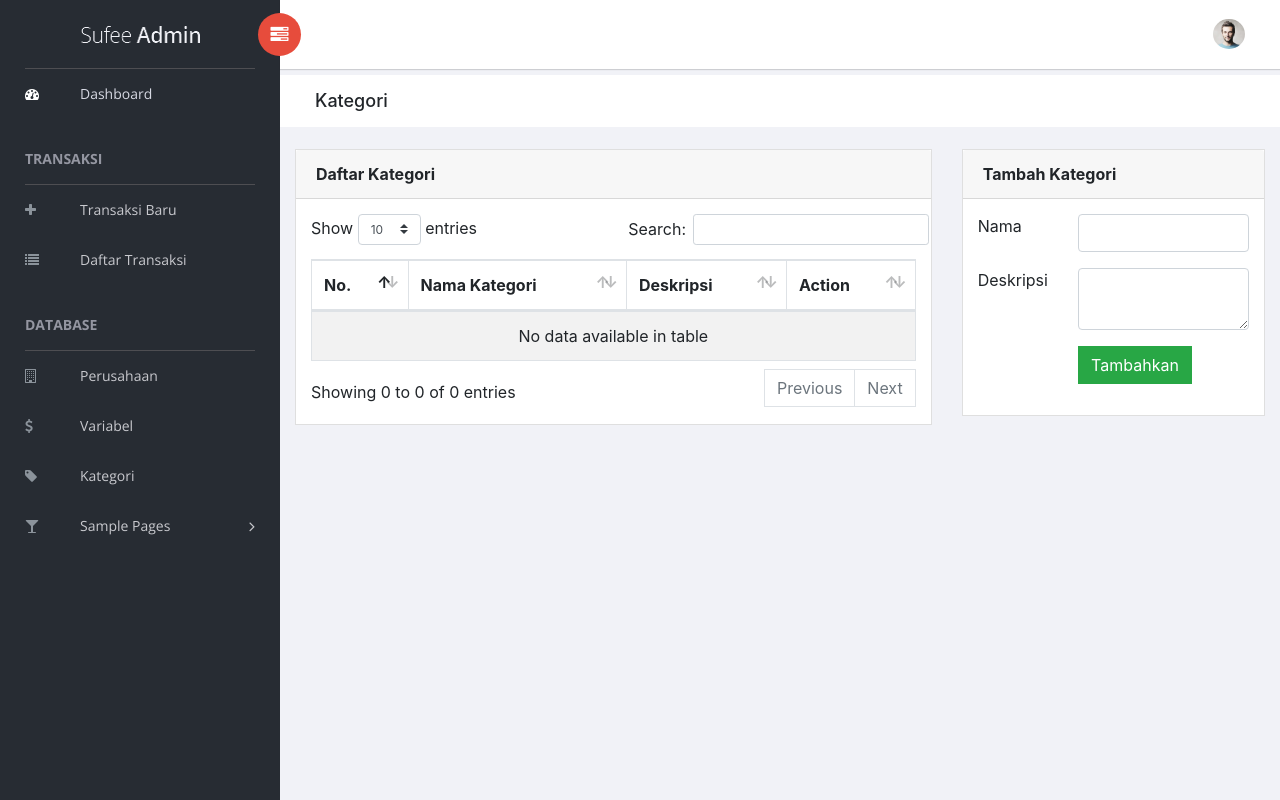
After one commit to adnansurya/sdit, a PHP site: page /kategori.php in a window 1280 px wide. The commit adds this page. Run offline with PHP 8.4, Linux system fonts and the light colour scheme; data that the repository does not hold is empty; a stand-in replaces the project's code that opens the database connection.

Commit message:
add kategori menu

```diff
--- /dev/null
+++ b/kategori.php
@@ -0,0 +1,197 @@
+<?php include('partials/global.php'); ?>
+<!doctype html>
+<html class="no-js" lang="en">
+
+
+<head>
+    <?php include('partials/head.php'); ?>
+    <title><?php echo $webname; ?> - Kategori</title>
+    <link rel="stylesheet" href="vendors/datatables.net-bs4/css/dataTables.bootstrap4.min.css">
+    <link rel="stylesheet" href="vendors/datatables.net-buttons-bs4/css/buttons.bootstrap4.min.css">
+
+</head>
+
+<body>
+    <!-- Left Panel -->
+    <?php include('partials/sidebar.php'); ?>
+    <!-- Left Panel -->
+
+    <!-- Right Panel -->
+
+    <div id="right-panel" class="right-panel">
+
+        <!-- Header-->
+        <?php include('partials/topbar.php'); ?>
+        <!-- Header-->
+
+        <div class="breadcrumbs">
+            <div class="col-sm-4">
+                <div class="page-header float-left">
+                    <div class="page-title">
+                        <h1>Kategori</h1>
+                    </div>
+                </div>
+            </div>
+        </div>
+
+        <div class="content mt-3">
+            <div class="row">
+                <div class="col-md-8">
+                    <div class="card">
+                        <div class="card-header">
+                            <strong>Daftar Kategori</strong>
+                        </div>
+                        <div class="card-body">
+
+                            <table id="datatable" class="table table-striped table-bordered">
+                                <thead>
+                                    <tr>
+                                        <th>No.</th>
+                                        <th>Nama Kategori</th>
+                                        <th>Deskripsi</th>
+                                        <th>Action</th>
+                                    </tr>
+                                </thead>
+                                <tbody>
+                                <?php
+                                    include('api/db_access.php');
+                                    $load = mysqli_query($conn, "SELECT * FROM kaegori ORDER BY nama_kategori ASC");
+                                    $nomor = 1;
+                                    while ($row = mysqli_fetch_array($load)){
+                                        echo '<tr>';
+                                        echo '<td>'.$nomor.'</td>';
+                                        echo '<td>'.$row['nama_kategori'].'</td>';
+                                        echo '<td>'.$row['deskripsi'].'</td>';
+                                        echo '<td>
+                                            <button type="button" class="btn btn-info btn-sm" data-toggle="modal" data-target="#detailModal"
+                                            data-id="'.$row['id_var'].'" data-kurs="'.$row['usd_to_rp'].'" data-hba="'.$row['hba'].'" data-tgl="'.$row['tanggal'].'"><i class="fa fa-edit"></i> Edit</button>
+                                            <a class="btn btn-danger btn-sm" href=form/variabel_delete.php?id='.$row['id_var'].'><i class="fa fa-trash"></i> Hapus</a>';
+
+                                        echo '</td></tr>';
+                                        $nomor++;
+                                    }
+                                ?>
+                                </tbody>
+                            </table>
+                        </div>
+                    </div>
+                </div>
+                <div class="col-md-4">
+
+                    <div class="card">
+                        <div class="card-header">
+                            <strong>Tambah Kategori</strong>
+                        </div>
+                        <div class="card-body">
+                            <form action="form/kategori_add.php" method="post" class="form-horizontal">
+
+                                <div class="row form-group">
+                                    <div class="col col-md-4">
+                                        <label for="text-input" class=" form-control-label">Nama</label>
+                                    </div>
+                                    <div class="col-12 col-md-8">
+                                        <input type="text" id="text-input" name="nama" class="form-control" required>
+                                    </div>
+                                </div>
+                                <div class="row form-group">
+                                    <div class="col col-md-4">
+                                        <label for="text-input" class=" form-control-label">Deskripsi</label>
+                                    </div>
+                                    <div class="col-12 col-md-8">
+                                        <textarea name="deskripsi" id="textarea-input" rows="2" class="form-control"></textarea>
+                                    </div>
+                                </div>
+
+                                <div class="row form-group">
+                                    <div class="col-12 col-md-8 offset-md-4">
+                                        <button type="submit" class="btn btn-success">Tambahkan</button>
+                                    </div>
+                                </div>
+                            </form>
+                        </div>
+                    </div>
+                </div>
+            </div>
+        </div> <!-- .content -->
+    </div><!-- /#right-panel -->
+    <div class="modal fade" id="detailModal" tabindex="-1" role="dialog" aria-labelledby="mediumModalLabel" aria-hidden="true">
+        <div class="modal-dialog modal-sm" role="document">
+            <div class="modal-content">
+                <div class="modal-header">
+                    <h5 class="modal-title" id="mediumModalLabel">Edit Kategori</h5>
+                    <button type="button" class="close" data-dismiss="modal" aria-label="Close">
+                        <span aria-hidden="true">&times;</span>
+                    </button>
+                </div>
+                <div class="modal-body">
+                    <form action="form/kategori_edit.php" method="post" class="form-horizontal">
+                        <input type="hidden" name="id" id="idEdit">
+                        <div class="row form-group">
+                            <div class="col col-md-4">
+                                <label for="text-input" class=" form-control-label">Nama</label>
+                            </div>
+                            <div class="col-12 col-md-8">
+                                <input type="text" id="kursEdit" name="nama" class="form-control" required>
+                            </div>
+                        </div>
+                        <div class="row form-group">
+                            <div class="col col-md-4">
+                                <label for="text-input" class=" form-control-label">Deskripsi</label>
+                            </div>
+                            <div class="col-12 col-md-8">
+                                <textarea name="deskripsi" id="textarea-input" rows="2" class="form-control"></textarea>
+                            </div>
+
+                        </div>
+                        <div class="row form-group">
+                            <div class="col-12 col-md-8 offset-md-4">
+                                <button type="submit" class="btn btn-success">Simpan</button>
+                            </div>
+                        </div>
+                    </form>
+                </div>
+            </div>
+        </div>
+    </div>
+
+    <!-- Right Panel -->
+    <?php include('partials/script.php'); ?>
+    <script src="vendors/datatables.net/js/jquery.dataTables.min.js"></script>
+    <script src="vendors/datatables.net-bs4/js/dataTables.bootstrap4.min.js"></script>
+    <script src="vendors/datatables.net-buttons/js/dataTables.buttons.min.js"></script>
+    <script src="vendors/datatables.net-buttons-bs4/js/buttons.bootstrap4.min.js"></script>
+    <script>
+        jQuery('#datatable').DataTable();
+
+        jQuery('#detailModal').on('show.bs.modal', function (event) {
+            let item = jQuery(event.relatedTarget);
+            let idVar = item.data('id');
+            let tanggal = item.data('tgl');
+            let kurs = item.data('kurs');
+            let hba = item.data('hba');
+
+            let modal = jQuery(this);
+
+
+            modal.find('#tanggalEdit').val(tanggal);
+            modal.find('#kursEdit').val(kurs);
+            modal.find('#hbaEdit').val(hba);
+            modal.find('#idEdit').val(idVar);
+
+
+        });
+
+        jQuery("#detailModal").on("hidden.bs.modal", function () {
+            let modal = jQuery(this);
+            modal.find('#tanggalEdit').val('');
+            modal.find('#kursEdit').val('');
+            modal.find('#hbaEdit').val('');
+            modal.find('#idEdit').val('');
+        });
+    </script>
+
+
+
+</body>
+
+</html>
--- a/partials/sidebar.php
+++ b/partials/sidebar.php
@@ -28,6 +28,9 @@
                 <li>
                     <a href="variabel.php"><i class="menu-icon fa fa-usd"></i>Variabel</a>
                 </li>
+                <li>
+                    <a href="kategori.php"><i class="menu-icon fa fa-tag"></i>Kategori</a>
+                </li>
                 <li class="menu-item-has-children dropdown">
                     <a href="#" class="dropdown-toggle" data-toggle="dropdown" aria-haspopup="true" aria-expanded="false"> <i class="menu-icon fa fa-glass"></i>
                         Sample Pages
```
